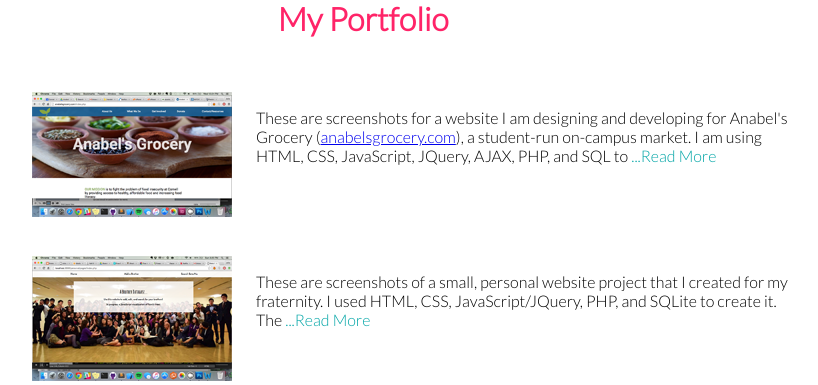
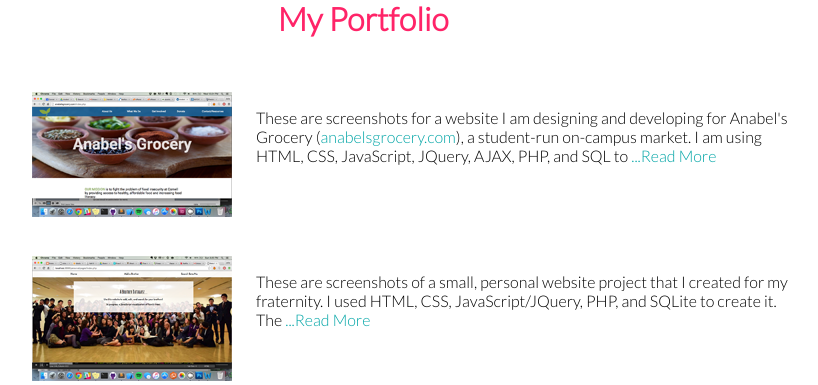
Before and after one commit to npmcdn-to-unpkg-bot/juljoseph33.github.io, a PHP site: page / in a window 1280 px wide. Shown: the part 2040-2425 px from the top of the page, without its empty margins (272-1090 px from the left). Run offline with PHP 8.4, Linux system fonts and the light colour scheme; some libraries are stand-ins or nearby versions; some web fonts are replaced.

Commit message:
minor updates

```diff
--- a/css/stylesheet.css
+++ b/css/stylesheet.css
@@ -297,6 +297,13 @@ ul.img-list li:hover span.text-content {
 	color: #ff2468;
 	cursor: pointer;
 }
+#anabels {
+	text-decoration: none;
+	color: #00a5a6;
+}
+#anabels:hover {
+	color: #ff2468;
+}
 
 #contact {
 	background-color: #00a5a6;
--- a/index.html
+++ b/index.html
@@ -132,7 +132,7 @@
 			<a class='fancybox' rel='groupone' href="img/Anabels3.png"><img alt="placeholder" src="img/Anabels3small.png" /></a>
 			<a class='fancybox' rel='groupone' href="img/Anabels4.png"><img alt="placeholder" src="img/Anabels4small.png" /></a>
 			</div>
-			<p>These are screenshots for a website I am designing and developing for Anabel's Grocery (<a href="anabelsgrocery.com">anabelsgrocery.com</a>), a student-run on-campus market. I am using HTML, CSS, JavaScript, JQuery, AJAX, PHP, and SQL to <span class="content 1">do this. Some of the requirements for this project include: using technology to secure confidential student data, create the first iteration of the website in one month in time for the school year, and work with relevant teams (Marketing, Creative, Design, Programming, Risk Management, Data Analytics) to ensure that the website has all of the frontend and backend functionality it needs to be useful for both staff members and customers.</span><span class="show_hide" id="1"> ...Read More</span></p>
+			<p>These are screenshots for a website I am designing and developing for Anabel's Grocery (<a id="anabels" href="anabelsgrocery.com">anabelsgrocery.com</a>), a student-run on-campus market. I am using HTML, CSS, JavaScript, JQuery, AJAX, PHP, and SQL to <span class="content 1">do this. Some of the requirements for this project include: using technology to secure confidential student data, create the first iteration of the website in one month in time for the school year, and work with relevant teams (Marketing, Creative, Design, Programming, Risk Management, Data Analytics) to ensure that the website has all of the frontend and backend functionality it needs to be useful for both staff members and customers.</span><span class="show_hide" id="1"> ...Read More</span></p>
 		</li>
 
 		<li id="a" class="projects">
```
